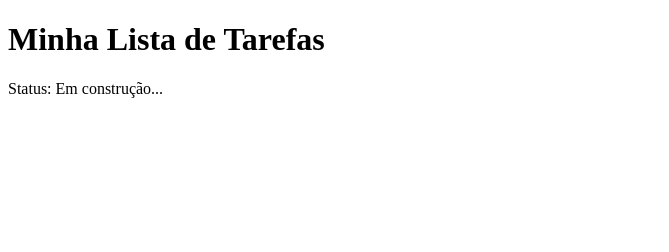
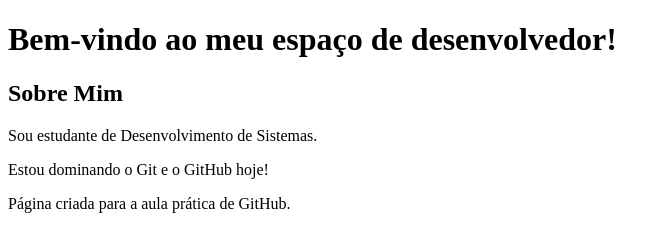
Before and after one commit to CherryyChann/meu-primeiro-portfolio, a plain HTML site: page index.html in a window 1280 px wide. Shown: the whole page, without its empty margins (0-669 px from the left). Drawn offline with Linux system fonts and the light colour scheme.

Commit message:
feat: adiciona estrutura inicial do portfólio

```diff
--- a/index.html
+++ b/index.html
@@ -2,12 +2,17 @@
 <html lang="pt-BR">
 <head>
     <meta charset="UTF-8">
-    <meta name="viewport" content="width=device-width, initial-scale=1.0">
-    <title>Todo List - [Giovana]</title>
+    <title>Meu Portfólio - [Giovana]</title>
 </head>
 <body>
-    <h1>Minha Lista de Tarefas</h1>
-    <p>Status: Em construção...</p>
-    <!-- O código inicial começa simples para focar no commit! -->
+    <h1>Bem-vindo ao meu espaço de desenvolvedor!</h1>
+
+    <section id="sobre">
+        <h2>Sobre Mim</h2>
+        <p>Sou estudante de Desenvolvimento de Sistemas.</p>
+        <p>Estou dominando o Git e o GitHub hoje!</p>
+    </section>
+
+    <footer>Página criada para a aula prática de GitHub.</footer>
 </body>
 </html>
```
